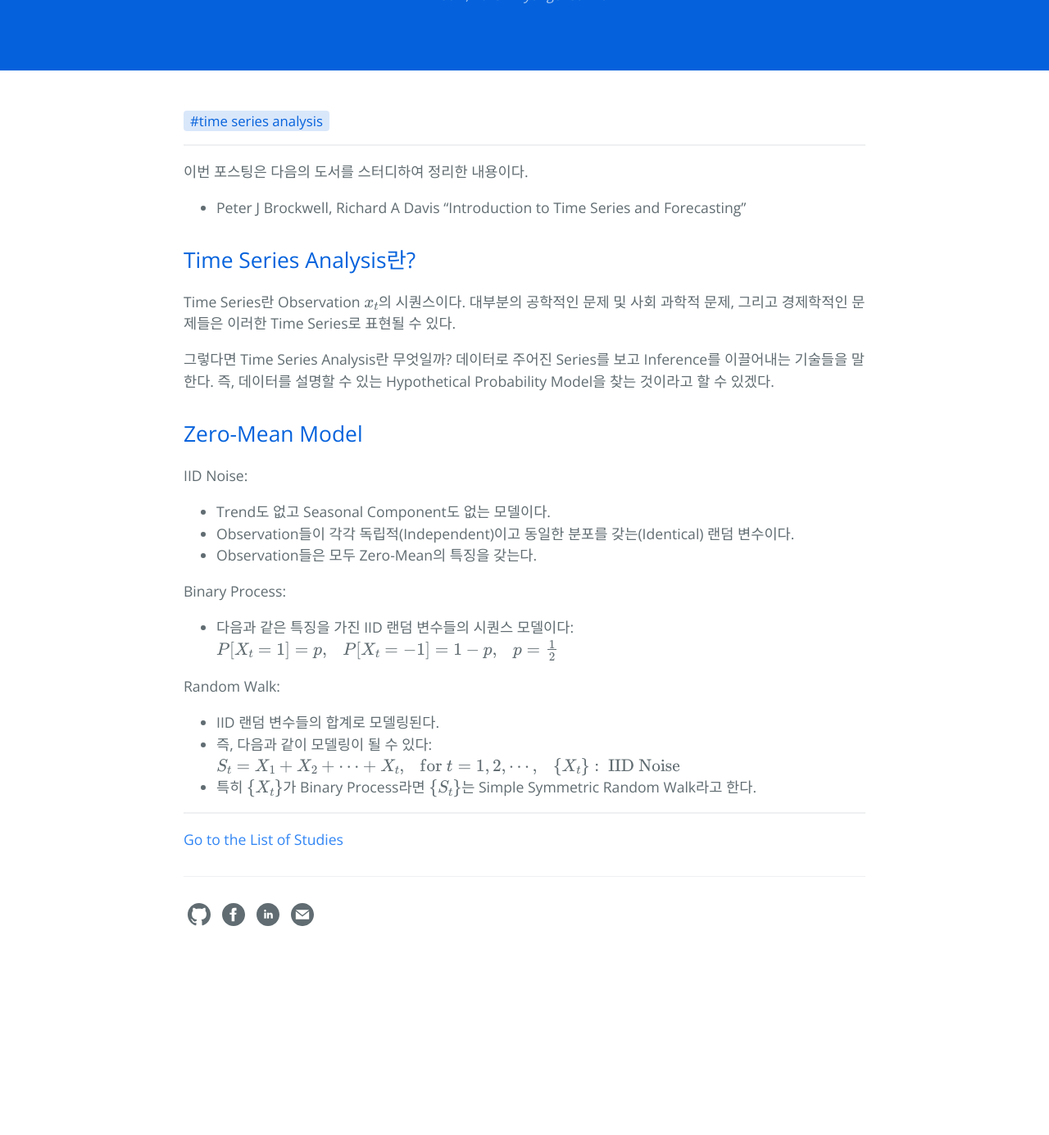
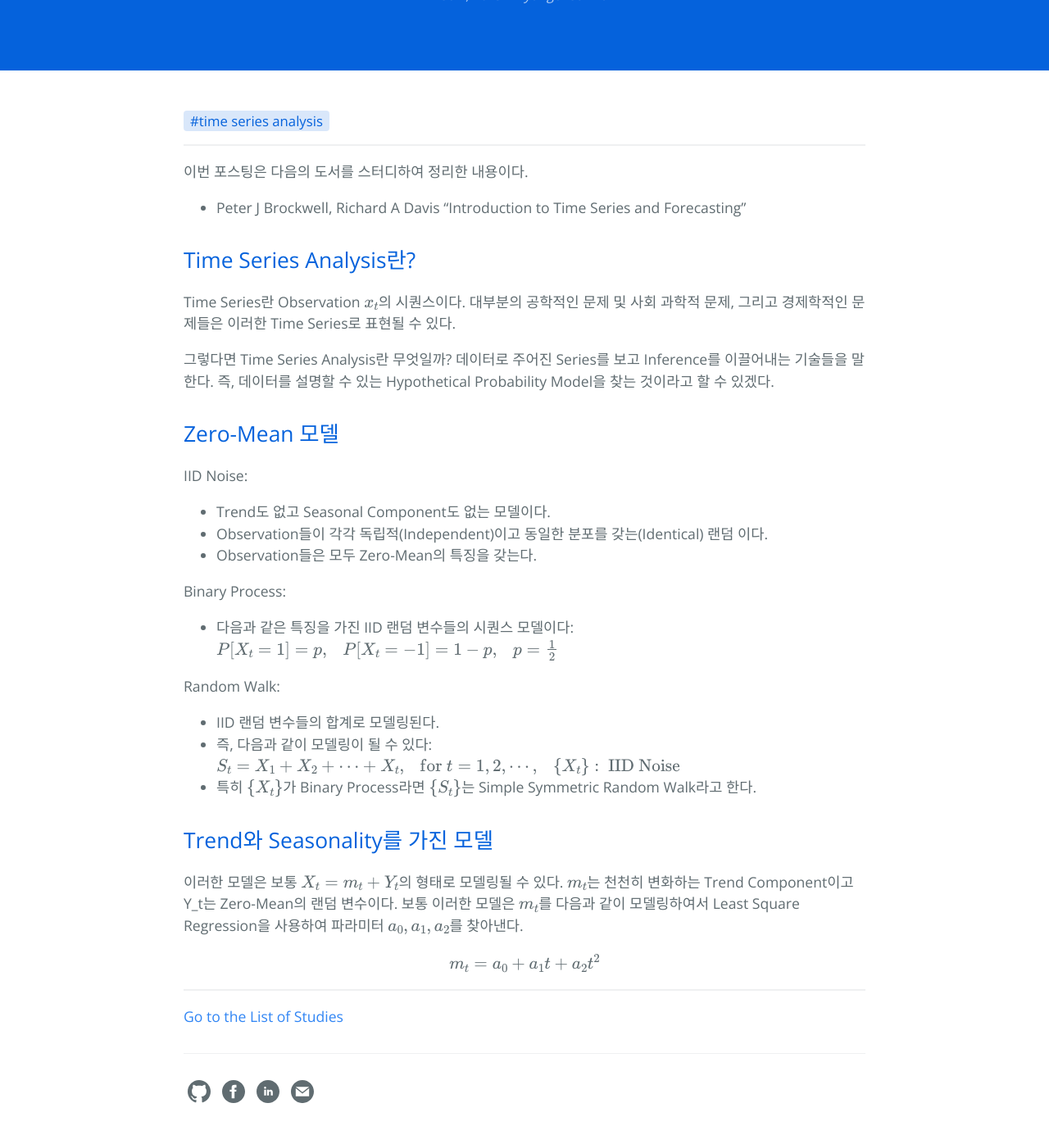
Before and after one commit to hcnoh/hcnoh.github.io, a Jekyll site: the page built from _posts/2019-02-02-time-series-analysis-ch01.md, in a window 1280 px wide and 1400 px high, scrolled down 389 px. Shown: the top 1385 px of the window at 82% size. Built offline with Jekyll 4.4.1, drawn with Linux system fonts in a browser that asks for light colours; formulas are drawn with MathJax 3; comment, search, counter and statistics services are not loaded; before the commit the page ends 1573 px from its top, so only the background shows below that.

Commit message:
Update 2019-02-02-time-series-analysis-ch01.md

```diff
--- a/_posts/2019-02-02-time-series-analysis-ch01.md
+++ b/_posts/2019-02-02-time-series-analysis-ch01.md
@@ -21,10 +21,10 @@ Time Series란 Observation $$x_t$$의 시퀀스이다. 대부분의 공학적인
 
 그렇다면 Time Series Analysis란 무엇일까? 데이터로 주어진 Series를 보고 Inference를 이끌어내는 기술들을 말한다. 즉, 데이터를 설명할 수 있는 Hypothetical Probability Model을 찾는 것이라고 할 수 있겠다.
 
-## Zero-Mean Model
+## Zero-Mean 모델
 IID Noise:
 - Trend도 없고 Seasonal Component도 없는 모델이다.
-- Observation들이 각각 독립적(Independent)이고 동일한 분포를 갖는(Identical) 랜덤 변수이다.
+- Observation들이 각각 독립적(Independent)이고 동일한 분포를 갖는(Identical) 랜덤 이다.
 - Observation들은 모두 Zero-Mean의 특징을 갖는다.
 
 Binary Process:
@@ -34,3 +34,8 @@ Random Walk:
 - IID 랜덤 변수들의 합계로 모델링된다.
 - 즉, 다음과 같이 모델링이 될 수 있다: $$S_t = X_1+X_2+\cdots + X_t, \ \ \ \text{for} \ t=1,2,\cdots, \ \ \ \{X_t\}: \ \text{IID Noise}$$
 - 특히 $$\{X_t\}$$가 Binary Process라면 $$\{S_t\}$$는 Simple Symmetric Random Walk라고 한다.
+
+## Trend와 Seasonality를 가진 모델
+이러한 모델은 보통 $$X_t = m_t + Y_t$$의 형태로 모델링될 수 있다. $$m_t$$는 천천히 변화하는 Trend Component이고 Y_t는 Zero-Mean의 랜덤 변수이다. 보통 이러한 모델은 $$m_t$$를 다음과 같이 모델링하여서 Least Square Regression을 사용하여 파라미터 $$a_0, a_1, a_2$$를 찾아낸다.
+
+$$m_t = a_0 + a_1t + a_2t^2$$
```
